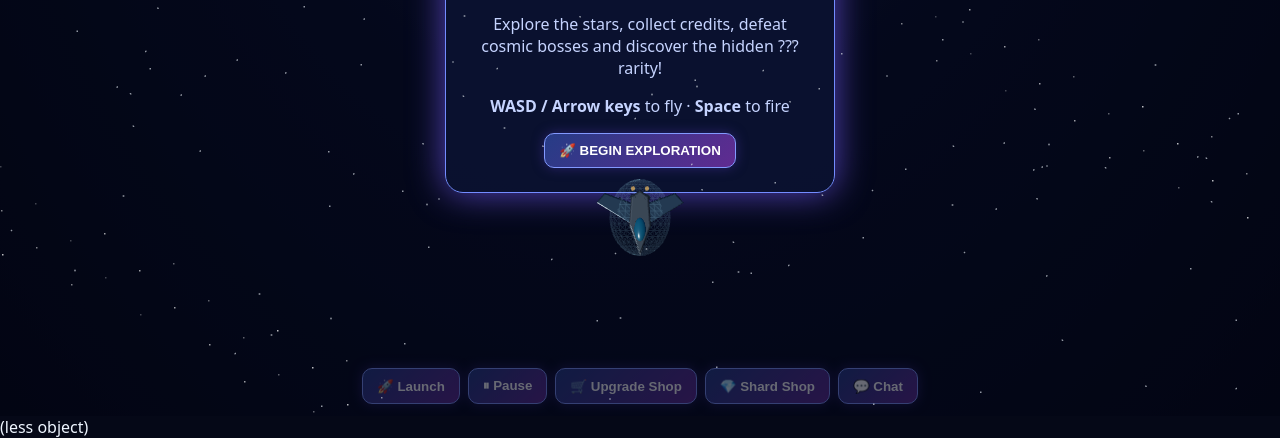
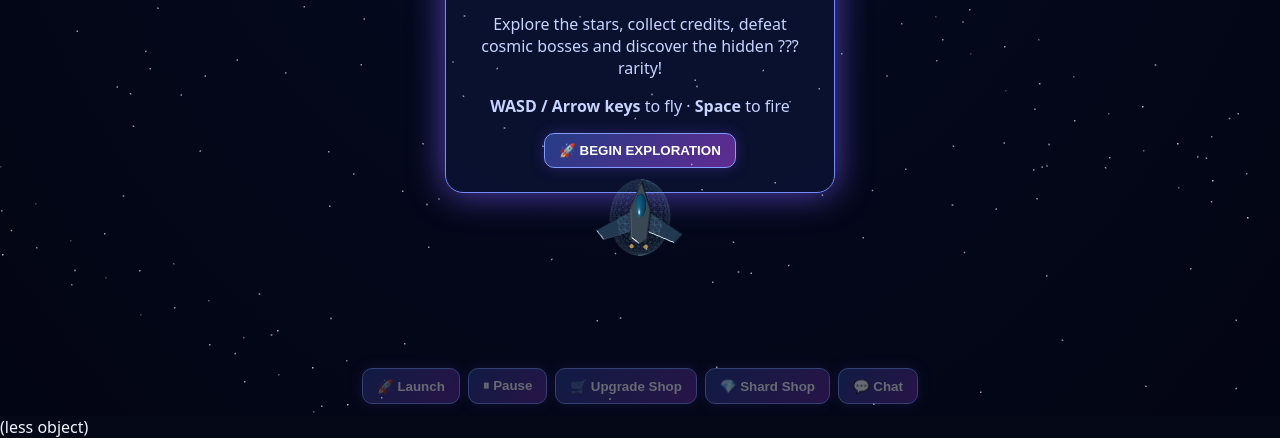
Before and after one commit to kimpanha29-glitch/galaxy-explorer, a plain HTML site: page index.html in a window 1280 px wide. Shown: the part 384-822 px from the top of the page. Drawn offline with nearby package versions, Linux system fonts and the light colour scheme; animation ran at ten frames a second.

Commit message:
Turn spaceship upright

```diff
--- a/index.html
+++ b/index.html
@@ -130,7 +130,7 @@ window.galaxy3D={
   camera.position.set(0,0,1200);camera.lookAt(0,0,0);
   camera.left=-w/2;camera.right=w/2;camera.top=h/2;camera.bottom=-h/2;camera.updateProjectionMatrix();
   ship.position.set(data.ship.x-w/2,h/2-data.ship.y,35);
-  ship.userData.bank=data.bank||0;
+  ship.userData.bank=Math.PI+(data.bank||0);
   shield.visible=data.shield>0;
   for(const obj of targetMeshes.values())world.remove(obj);
   targetMeshes.clear();
```
